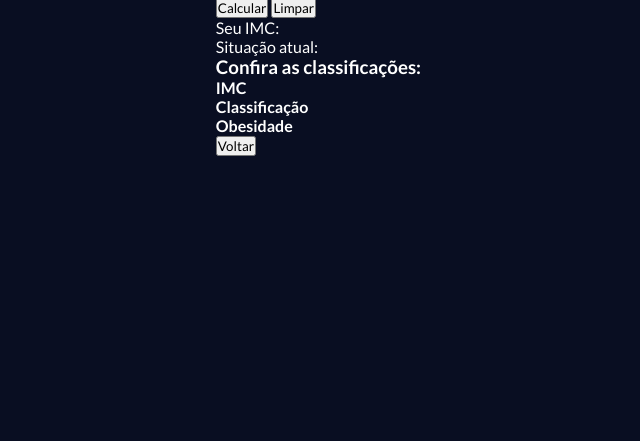
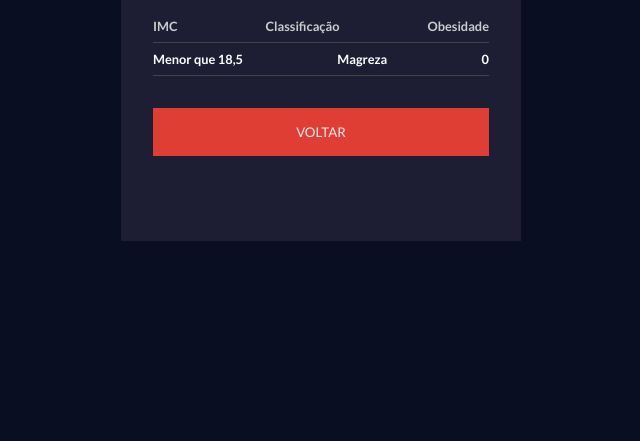
Before and after one commit to arthuralvesdev/calculatorimc, a plain HTML site: page index.html in a window 1280 px wide. Shown: the part 359-800 px from the top of the page, without its empty margins (319-959 px from the left). Drawn offline with Linux system fonts and the light colour scheme.

Commit message:
add some css

```diff
--- a/index.html
+++ b/index.html
@@ -15,7 +15,7 @@
 
 <body>
     <div class="container">
-        <div id="calc-container">
+        <div id="calc-container" class="hide">
             <h2>Calculadora de IMC</h2>
             <form id="imc-form">
                 <div class="form-inputs">
@@ -40,15 +40,20 @@
                 </div>
             </form>
         </div>
-        <div id="result-container">
+        <div id="result-container" >
             <p id="imc-number">Seu IMC: <span></span></p>
-            <p id="imc-info">Situação atual: <span></span></p>
+            <p id="imc-info">Situação atual: <span>Magreza</span></p>
             <h3>Confira as classificações:</h3>
             <div id="imc-table">
                 <div class="table-header">
-                    <h4>IMC</h4>
-                    <h4>Classificação</h4>
-                    <h4>Obesidade</h4>
+                    <p>IMC</p>
+                    <p>Classificação</p>
+                    <p>Obesidade</p>
+                </div>
+                <div class="table-data">
+                    <h4>Menor que 18,5</h4>
+                    <h4>Magreza</h4>
+                    <h4>0</h4>
                 </div>
             </div>
             <button id="back-btn">Voltar</button>
--- a/style/style.css
+++ b/style/style.css
@@ -13,3 +13,111 @@ body {
     min-height: 100vh;
     color: #fff;
 }
+
+.hide {
+    display: none !important;
+}
+
+.container {
+    min-width: 400px;
+    min-height: 400px;
+    background-color: #1d1e33;
+    padding: 2rem;
+}
+
+/* IMC Form */
+
+#calc-container h2 {
+    text-align: center;
+    margin-bottom: 2rem;
+}
+
+.form-inputs {
+    display: flex;
+    flex-direction: column;
+    justify-content: space-between;
+}
+
+.form-control {
+    display: flex;
+    flex-direction: column;
+    flex: 1;
+    margin-bottom: 1rem;
+}
+
+.form-control label {
+    font-weight: bold;
+    margin-bottom: 0.6rem;
+    color: #ccc;
+}
+
+.form-control input {
+    padding: 1rem 0.5rem;
+}
+.action-control {
+    display: flex;
+    justify-content: space-between;
+    margin-top: 2rem;
+    gap: 1rem;
+}
+
+button {
+    text-transform: uppercase;
+    padding: 1rem 1.5rem;
+    background-color: #f44236;
+    border: none;
+    color: #fff;
+    cursor: pointer;
+    flex: 1;
+    opacity: 0.9;
+}
+
+button:hover {
+    opacity: 1;
+}
+
+#clear-btn {
+    background-color: #444;
+}
+
+/* Table */
+
+#result-container {
+    text-align: center;
+    display: flex;
+    flex-direction: column;
+}
+
+#imc-number {
+    font-size: 2.4rem;
+    margin-bottom: 0.6rem;
+}
+
+#imc-info {
+    font-size: 1.4rem;
+    color: #ccc;
+}
+
+#result-container h3 {
+    margin-top: 1rem;
+    color: #dfdfdf;
+}
+
+#imc-table {
+    margin: 1.5rem 0;
+    font-size: 0.8rem;
+}
+
+.table-header {
+    font-weight: bold;
+    color: #ccc;
+}
+
+.table-header,
+.table-data {
+    display: flex;
+    justify-content: space-between;
+    margin-bottom: .5rem;
+    padding-bottom: .5rem;
+    border-bottom: 1px solid #444;
+}
```
